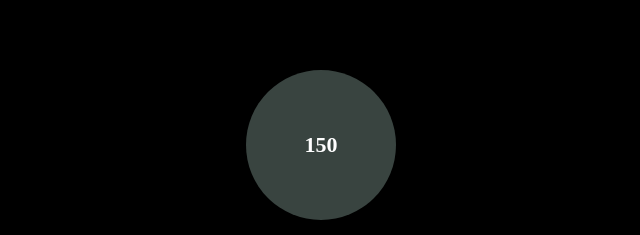
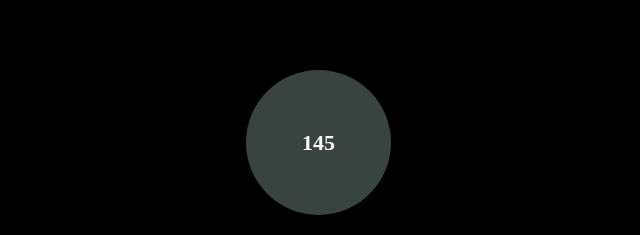
Before and after one commit to 1id0r/day18-git, a plain HTML site: page index.html in a window 1280 px wide. Both pictures are taken after a click on the element "100". Shown: the part 562-797 px from the top of the page, 394-1034 px from the left. Drawn offline with Linux system fonts and the light colour scheme.

Commit message:
random ball size

```diff
--- a/index.html
+++ b/index.html
@@ -9,5 +9,6 @@
   <body>
     <div onclick="onBallClick()" class="ball">100</div>
     <script src="./main.js"></script>
+    <script src="./utils.js"></script>
   </body>
 </html>
--- a/main.js
+++ b/main.js
@@ -8,8 +8,9 @@ function onBallClick() {
     currWidth = 50
     currHeight = 50
   }
-  var newHeight = currHeight + 50
-  var newWidth = currWidth + 50
+  var randomSize = getRandomInt(20, 60)
+  var newHeight = currHeight + randomSize
+  var newWidth = currWidth + randomSize
   elBall.style.height = newHeight + 'px'
   elBall.style.width = newWidth + 'px'
   elBall.innerText = newHeight
--- /dev/null
+++ b/utils.js
@@ -0,0 +1,6 @@
+function getRandomInt(min, max) {
+  min = Math.ceil(min)
+  max = Math.floor(max)
+  // Generate a random integer between min (inclusive) and max (inclusive)
+  return Math.floor(Math.random() * (max - min + 1)) + min
+}
```
